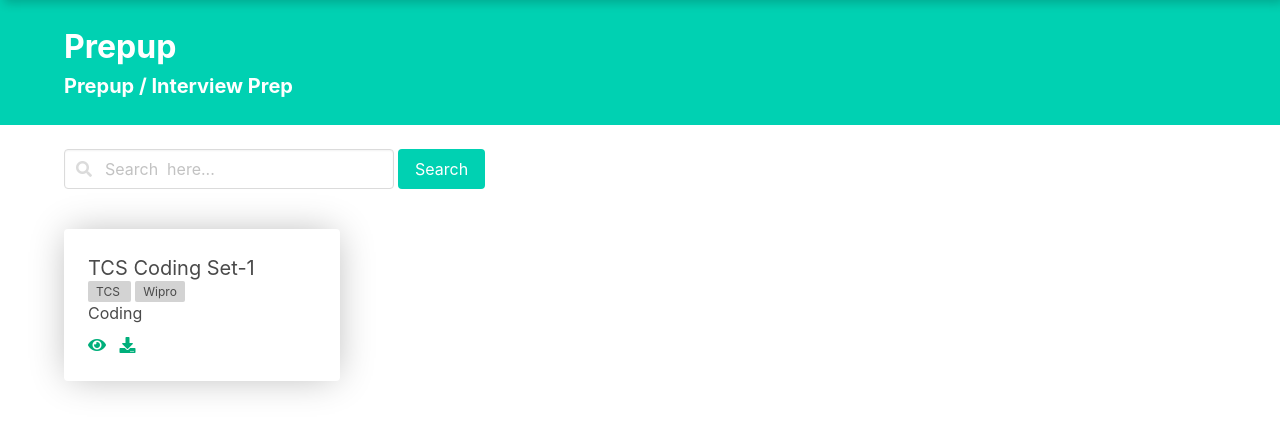
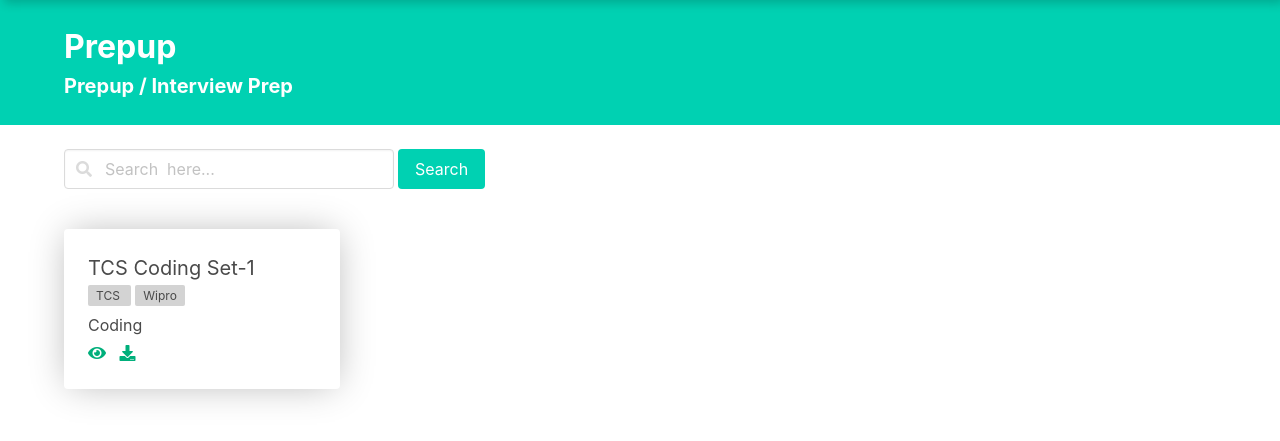
Before and after one commit to devankit01/hireup, a Django app: page /prepup/interview-prep in a window 1280 px wide. Shown: the part 57-498 px from the top of the page. Run offline with Django 3.2, Linux system fonts and the light colour scheme; data comes from the database, SQL or seed files in the repository; some libraries are stand-ins or nearby versions.

Commit message:
Card Margin fix

```diff
--- a/templates/prepup/interviewPrep.html
+++ b/templates/prepup/interviewPrep.html
@@ -38,13 +38,13 @@
     <div class="card">
       <div class="card-content">
         <div class="content">
-          <p class="is-size-5 m-0">{{i.name}}</p>
+          <p class="is-size-5 m-0 mb-1">{{i.name}}</p>
           <p class="m-0 is-size-7 has-text-lightgrey">
             {% for i in i.tags.all %}
            <span class="tag__small">{{ i.name }} </span>
            {% endfor %}
           </p>
-          <p class="m-0 is-size-6 mb-2">{{i.category.name}}</p>
+          <p class="m-0 is-size-6 mt-2 mb-1">{{i.category.name}}</p>
           <a href="#"><i class="fa fa-eye"></i></a> &nbsp;
           <a href="#"><i class="fa fa-download"></i></a>
         </div>
```
